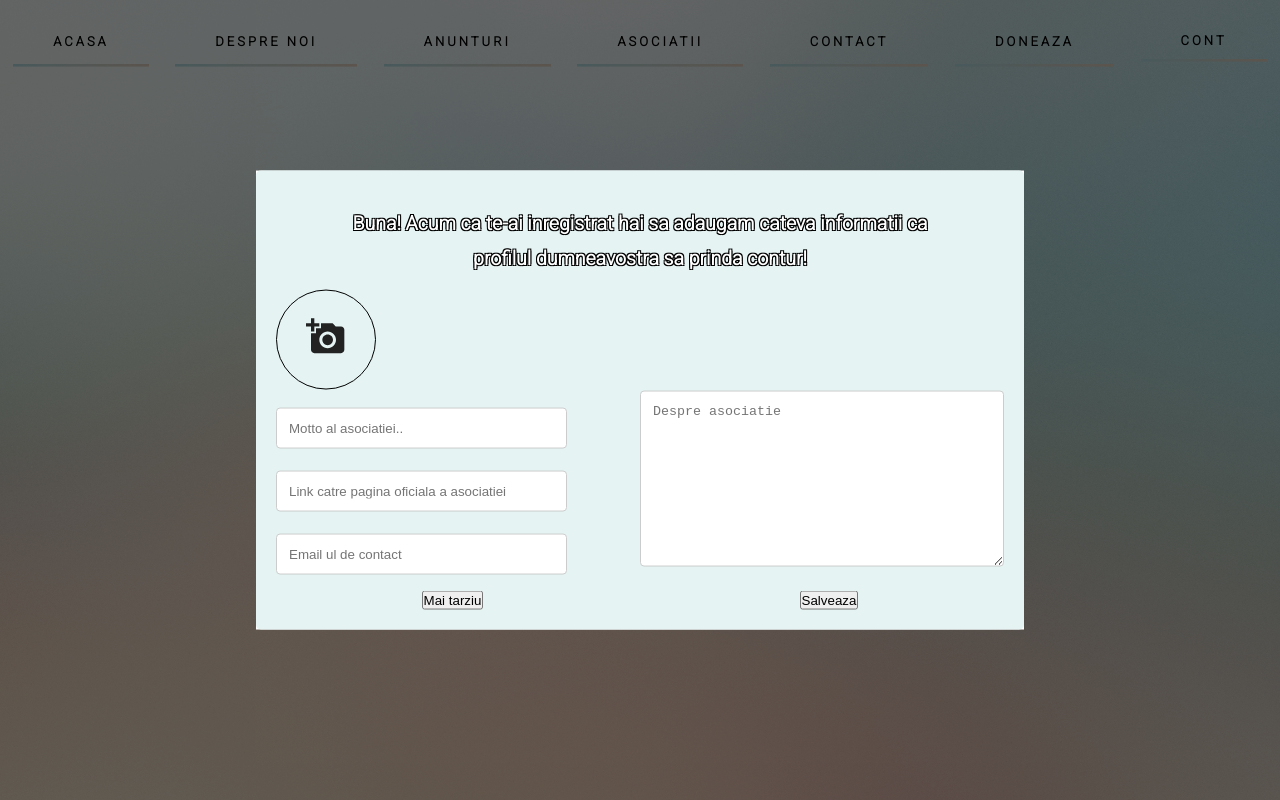
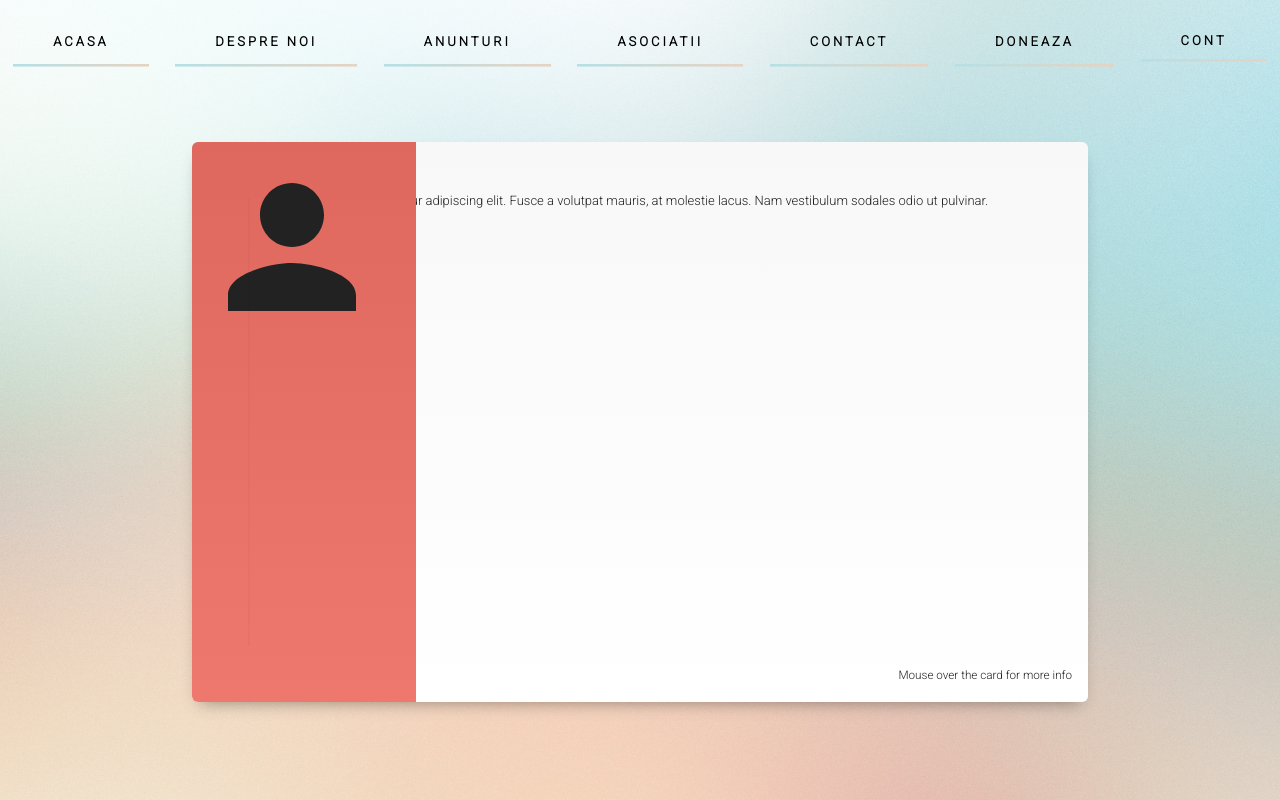
Before and after one commit to meianuraluca/licenta, a React (Create React App) app in the folder proiect/myapp/: page /profileAssociation in a window 1280 px wide. Built offline with nearby package versions, Linux system fonts and the light colour scheme.

Commit message:
profile page

```diff
--- a/proiect/myapp/src/components/pageAnnounce/showAd/showAd.js
+++ b/proiect/myapp/src/components/pageAnnounce/showAd/showAd.js
@@ -63,11 +63,11 @@ class showAd extends React.Component{
                                 {this.state.images.map((elem,index)=>{
                                         // return <img key={index} className="uploadImage" src={elem} alt="upload"></img>
                                         return(
-                                            <div key={index} class="card_announce_image">
+                                            <div key={index} className="card_announce_image">
                                                 <div class="imgBx">
                                                     <img className="uploadImage" src={elem} alt="upload"></img>
                                                 </div>
-                                                <div class="announce_details">
+                                                <div className="announce_details">
                                                     <h2>SomeOne Famous</h2>
                                                 </div>
                                             </div>
--- /dev/null
+++ b/proiect/myapp/src/components/showAssociations/profileAssociation/cardProfile/cardProfile.js
@@ -0,0 +1,30 @@
+import React from 'react'
+import './cardProfile.scss'
+import {MdPerson} from 'react-icons/md'
+
+class CardProfile extends React.Component{
+
+    render(){
+        return(
+            <div class="profile-association-card">
+            <div class="profile-association-card-additional">
+                    <div class="profile-association-card-user-card">
+                                 {this.props.logo === null?
+                                        <MdPerson className="profile_logo"></MdPerson> :
+                                        <img src={this.props.logo} className="profile_logo"></img>
+                                }
+                    </div>
+                    <div class="more-info">
+                    </div>
+            </div>
+            <div class="profile-association-card-general">
+              <h1>Jane Doe</h1>
+              <p>Lorem ipsum dolor sit amet, consectetur adipiscing elit. Fusce a volutpat mauris, at molestie lacus. Nam vestibulum sodales odio ut pulvinar.</p>
+              <span class="more">Mouse over the card for more info</span>
+            </div>
+          </div>
+        );
+    }
+}
+
+export default CardProfile;
--- /dev/null
+++ b/proiect/myapp/src/components/showAssociations/profileAssociation/cardProfile/cardProfile.scss
@@ -0,0 +1,65 @@
+@import url('https://fonts.googleapis.com/css?family=Abel');
+
+
+.profile-association-card {
+
+  width: 70vw;
+  height: 70vh;
+  background-color: #fff;
+  background: linear-gradient(#f8f8f8, #fff);
+  box-shadow: 0 8px 16px -8px rgba(0,0,0,0.4);
+  border-radius: 6px;
+  overflow: hidden;
+  position: relative;
+  margin-left: 15%;
+  margin-top:3%;
+
+}
+
+
+.profile-association-card-additional {
+  position: absolute;
+  width: 25%;
+  height: 100%;
+  background: linear-gradient(#dE685E, #EE786E);
+  transition: width 0.4s;
+  overflow: hidden;
+  z-index: 2;
+}
+
+
+.profile-association-card:hover .profile-association-card-additional {
+  width: 100%;
+  border-radius: 0 5px 5px 0;
+}
+
+.profile-association-card-user-card {
+  width: 25%;
+  height: 100%;
+  position: relative;
+  float: left;
+}
+
+.profile-association-card .profile-association-card-additional .profile-association-card-user-card::after {
+  content: "";
+  display: block;
+  position: absolute;
+  top: 10%;
+  right: -2px;
+  height: 80%;
+  border-left: 2px solid rgba(0,0,0,0.025);
+}
+
+.profile-association-card .profile-association-card-general .more {
+  position: absolute;
+  bottom: 1rem;
+  right: 1rem;
+  font-size: 0.9em;
+}
+.profile_logo {
+    width: 200px;
+    height: 200px;
+    margin-top: 10%;
+    border-radius: 100px;
+    border: 4px solid transparent;
+    }
--- a/proiect/myapp/src/components/showAssociations/profileAssociation/modal/modal.css
+++ b/proiect/myapp/src/components/showAssociations/profileAssociation/modal/modal.css
@@ -1,11 +1,4 @@
-h1{
-    color: white;
-    text-shadow:
-     -1px -1px 0 #000,
-      1px -1px 0 #000,
-      -1px 1px 0 #000,
-       1px 1px 0 #000;
-}
+
 
 .modal {
     position: fixed;
@@ -104,9 +97,23 @@ h1{
 }
 
 .modal-buttons{
+    margin-top: 6%;
     margin-left: 20%;
     margin-right: 20%;
     display: flex;
     flex-direction: row;
     justify-content: space-between;
 }
+
+.modal-title{
+  margin-top:2%;
+  margin-bottom:2%;
+  margin-left:10%;
+  margin-right:10%;
+  color: white;
+  text-shadow:
+   -1px -1px 0 #000,
+    1px -1px 0 #000,
+    -1px 1px 0 #000,
+     1px 1px 0 #000;
+}
--- a/proiect/myapp/src/components/showAssociations/profileAssociation/modal/modal.js
+++ b/proiect/myapp/src/components/showAssociations/profileAssociation/modal/modal.js
@@ -1,6 +1,9 @@
 import React from 'react'
 import './modal.css'
 import { MdAddAPhoto} from 'react-icons/md'
+import ErrorMessage from '../../../error/erros'
+import axios from 'axios'
+import getClaims from '../../../../utils/utils'
 
 
 class Modal extends React.Component{
@@ -11,7 +14,8 @@ class Modal extends React.Component{
             motto:"",
             link:"",
             email:"",
-            description:""
+            description:"",
+            validEmail:true
         }
     }
     changeInput=(e)=>{
@@ -20,31 +24,79 @@ class Modal extends React.Component{
             this.setState({[e.target.name] : file})
         }
         else{
+            console.log(e.target.name)
             this.setState({[e.target.name] : e.target.value})
         }
 
     }
+
+    validateEmail = (event)=>{
+        let value = event.target.value;
+        let mailformat = /^\w+([\.-]?\w+)*@\w+([\.-]?\w+)*(\.\w{2,3})+$/;
+        mailformat.test(value) === false ? this.setState({validEmail:false}) : this.setState({validEmail:true})
+    }
+    sendData = () =>{
+        console.log("trimit datete")
+        let ok = 0;
+        if (localStorage.getItem('accessToken') !== null) {
+            let access = window.localStorage.getItem('accessToken');
+            access = getClaims(access);
+            let result = access.identity;
+            let data = [result,
+                        this.state.motto,
+                        this.state.link,
+                        this.state.email,
+                        this.state.description]
+            axios
+            .post("http://localhost:5000/editProfile", data)
+            .then(res => {
+                    if(this.state.logo !== null){
+                        const element = this.state.logo;
+                        const fd = new FormData();
+                        fd.append('email',result);
+                        fd.append('file',element,element.name );
+                        axios.post('http://localhost:5000/addLogo',fd , {
+                            onUploadProgress : ProgressEvent => {
+                                console.log('Upload Progress: ' + Math.round(ProgressEvent.loaded / ProgressEvent.total *100) + '%')
+                            }
+                        })
+                    .then(res => {
+                        res.data ==="done" && this.props.handleClose()
+
+                    })
+                    .catch(err => console.warn(err));
+                    }
+                    else{
+                        res.data ==="done" && this.props.handleClose()
+                    }
+
+            })
+            .catch(err => console.warn(err));
+
+        }
+    }
+
     render(){
         const showHideClassName = this.props.show ? "modal display-block" : "modal display-none";
         return (
             <div className={showHideClassName}>
               <section className="modal-main">
-
-                <div class="modal-container">
-                    <h1 style={{marginTop:"2%",marginBottom:"2%", marginLeft:"10%",marginRight:"10%"}}>Buna! Acum ca te-ai inregistrat hai sa adaugam cateva informatii ca profilul dumneavostra sa prinda contur!</h1>
+                <div className="modal-container">
+                    <h1 className="modal-title">Buna! Acum ca te-ai inregistrat hai sa adaugam cateva informatii ca profilul dumneavostra sa prinda contur!</h1>
                     <div className="modal-container-content">
                         <div className="modal-container-content-one">
                             <div className="modal-add-photo-container">
                                 <label htmlFor="logo"> <MdAddAPhoto className="modal-add-icon"></MdAddAPhoto></label>
-                                <input id="logo" name="logo" type="file" onChange={this.onChange} />
+                                <input id="logo" name="logo" type="file" onChange={this.changeInput} />
                             </div>
-                            <input className="modal-input" type="text" id="motto" name="motto" placeholder="Motto al asociatiei.." onChange={this.onChange}/>
+                            <input className="modal-input" type="text" id="motto" name="motto" placeholder="Motto al asociatiei.." onChange={this.changeInput}/>
 
-                            <input className="modal-input" type="text" id="link" name="link" placeholder="Link catre pagina oficiala a asociatiei" onChange={this.onChange}/>
-                            <input className="modal-input" type="text" id="email" name="email" placeholder="Email ul de contact" onChange={this.onChange}/>
+                            <input className="modal-input" type="text" id="link" name="link" placeholder="Link catre pagina oficiala a asociatiei" onChange={this.changeInput}/>
+                            <input className="modal-input" style={{marginBottom:"0px"}} type="text" id="email" name="email" placeholder="Email ul de contact" onChange={this.changeInput} onBlur={this.validateEmail}/>
+                            {this.state.validEmail === false && <ErrorMessage style={{paddingTop:"0px"}} type_name="email"/>}
                         </div>
                         <div className="modal-container-content-two">
-                            <textarea className="modal-input" id="subject" name="subject" placeholder="Despre asociatie" rows={10} onChange={this.onChange}></textarea>
+                            <textarea className="modal-input" id="description" name="description" placeholder="Despre asociatie" rows={10} onChange={this.changeInput}></textarea>
                         </div>
 
                     </div>
--- a/proiect/myapp/src/components/showAssociations/profileAssociation/profileAssociation.js
+++ b/proiect/myapp/src/components/showAssociations/profileAssociation/profileAssociation.js
@@ -3,19 +3,22 @@ import './profileAssociation.scss'
 import {MdPerson} from 'react-icons/md'
 import Carousel from './carousel/carousel'
 import Modal from './modal/modal'
+import axios from 'axios'
+import getClaims from '../../../utils/utils'
+import CardProfile from './cardProfile/cardProfile'
 
 class ProfileAssociation extends React.Component{
     constructor(props){
         super(props);
         this.state={
-            firstTime:true,
+            firstTime:false,
             name:"",
+            logo:null,
             description:"",
-            logo:null,
-            images:["https://s3-us-west-2.amazonaws.com/s.cdpn.io/70390/show-2.jpg","https://s3-us-west-2.amazonaws.com/s.cdpn.io/70390/show-3.jpg"],
             link:"",
             motto:"",
-            phone:""
+            contactEmail:"",
+            images:["https://s3-us-west-2.amazonaws.com/s.cdpn.io/70390/show-2.jpg","https://s3-us-west-2.amazonaws.com/s.cdpn.io/70390/show-3.jpg"],
         }
     }
     componentDidMount(){
@@ -23,40 +26,93 @@ class ProfileAssociation extends React.Component{
             this.setState({firstTime: true})
             localStorage.setItem('firstTime','false');
           }
+        if(localStorage.getItem("accessToken") !== null){
+            let info;
+        let access = window.localStorage.getItem('accessToken');
+        access = getClaims(access);
+        axios
+        .get("http://localhost:5000/infoAssociation",{
+            params:{email:access.identity},
+        })
+        .then((response) => response.data)
+        .then(infoAsocc => {
+            info = infoAsocc;
+            axios.get('http://localhost:5000/profileLogoAssociation', {
+                params:{email:access.identity},
+                responseType:'arraybuffer'
+            })
+            .then(res => {
+                let matrixBlob = new Blob([res.data], {type:"image/jpg"});
+                let url = URL.createObjectURL(matrixBlob)
+                console.log(url)
+                this.setState({logo:url,name:info.associationName,description:info.associationsDescription,link:info.linkSite,motto:info.motto,contactEmail:info.contactEmail, firstTime:false });
+            })
+            .catch(err => console.warn(err));
+        });
+        }
 
     }
     hideModal = () => {
-        this.setState({ firstTime: false });
-      };
+        console.log("intru in hideModal")
+        let info;
+        let access = window.localStorage.getItem('accessToken');
+        access = getClaims(access);
+        axios
+        .get("http://localhost:5000/infoAssociation",{
+            params:{email:access.identity},
+        })
+        .then((response) => response.data)
+        .then(infoAsocc => {
+            info = infoAsocc;
+            axios.get('http://localhost:5000/profileLogoAssociation', {
+                params:{email:access.identity},
+                responseType:'arraybuffer'
+            })
+            .then(res => {
+                let matrixBlob = new Blob([res.data], {type:"image/jpg"});
+                let url = URL.createObjectURL(matrixBlob)
+                console.log(url)
+                this.setState({logo:url,name:info.associationName,description:info.associationsDescription,link:info.linkSite,motto:info.motto,contactEmail:info.contactEmail, firstTime:false });
+            })
+            .catch(err => console.warn(err));
+        });
+     };
     render(){
+        console.log(this.state)
         return(
             <div>
-                {this.state.firstTime === true ?
-                <Modal show={this.state.firstTime} handleClose={this.hideModal}>
-                </Modal>:
-                            <div className="profile-container">
-                            <div className="left">
-                                <div className="photo-left">
-                                    {this.state.logo === null?
-                                    <MdPerson className="profile_logo"></MdPerson> :
-                                    <img className="profile_logo"></img>
-                                    }
-                                </div>
-                                <h4 className="name">Jane Doe</h4>
-                                <p className="info">UI/UX Designer</p>
-                                <p className="info">jane.doe@gmail.com</p>
-                                <p className="desc">Hi ! My name is Jane Doe. I'm a UI/UX Designer from Paris, in France. I really enjoy photography and mountains.</p>
-                            </div>
-                            <div className="right">
-                                <ul className="nav">
-                                <li>Gallery</li>
-                                <li>About</li>
-                                </ul>
-                                <div className="profile-gallery">
-                                    <Carousel photos={this.state.images}/>
-                                </div>
-                            </div>
-                        </div>
+                {this.state.firstTime === true
+                ? <Modal show={this.state.firstTime} handleClose={this.hideModal}></Modal>
+                : <CardProfile name ={this.state.name}
+                               link = {this.state.link}
+                               logo = {this.state.logo}
+                               motto = {this.state.motto}
+                               description ={this.state.description}
+                               contactEmail = {this.state.contactEmail}
+                ></CardProfile>
+
+                        //     <div className="profile-container">
+                        //     <div className="left">
+                        //         <div className="photo-left">
+                        //             {this.state.logo === null?
+                        //             <MdPerson className="profile_logo"></MdPerson> :
+                        //             <img src={this.state.logo} className="profile_logo"></img>
+                        //             }
+                        //         </div>
+                        //         <h4 className="name">{this.state.name}</h4>
+                        //         <p className="info">{this.state.contactEmail}</p>
+                        //         <p className="desc">{this.state.motto}</p>
+                        //     </div>
+                        //     <div className="right">
+                        //         <ul className="nav">
+                        //         <li>Gallery</li>
+                        //         <li>About</li>
+                        //         </ul>
+                        //         <div className="profile-gallery">
+                        //             <Carousel photos={this.state.images}/>
+                        //         </div>
+                        //     </div>
+                        // </div>
                 }
             </div>
 
--- /dev/null
+++ b/proiect/myapp/src/utils/utils.js
@@ -0,0 +1,7 @@
+const getClaims = accessToken => {
+    if (!accessToken) return {};
+    const base64Url = accessToken.split('.')[1];
+    const base64 = base64Url.replace(/-/g, '+').replace(/_/g, '/');
+    return JSON.parse(window.atob(base64));
+  };
+export default getClaims;
```
Also changed, not shown: proiect/myapp/src/components/showAssociations/profileAssociation/profileAssociation.scss (+1 -7 lines), 2 other files (tests, documents, lock files or other folders).
